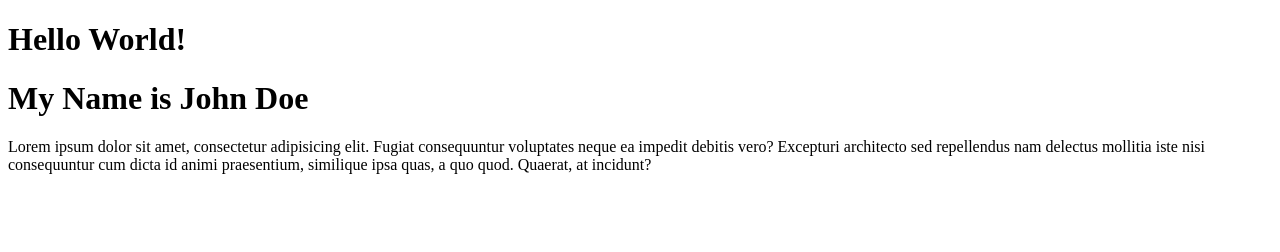
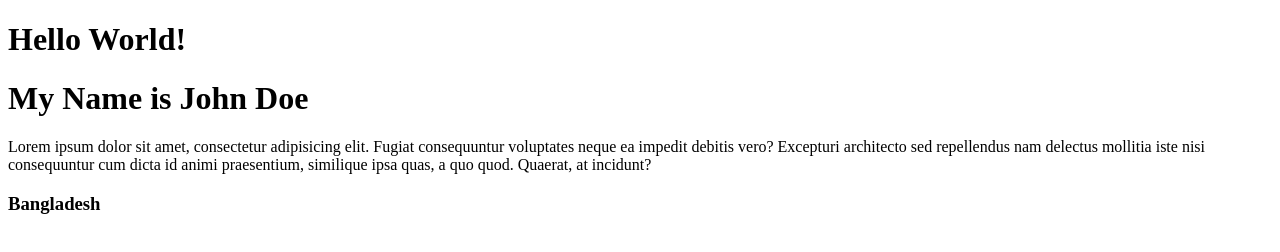
Before and after one commit to SohanurR33/Web_Project, a plain HTML site: page index.html in a window 1280 px wide. Drawn offline with Linux system fonts and the light colour scheme.

Commit message:
Third changes made

```diff
--- a/index.html
+++ b/index.html
@@ -12,6 +12,6 @@
     <div>
         <p>Lorem ipsum dolor sit amet, consectetur adipisicing elit. Fugiat consequuntur voluptates neque ea impedit debitis vero? Excepturi architecto sed repellendus nam delectus mollitia iste nisi consequuntur cum dicta id animi praesentium, similique ipsa quas, a quo quod. Quaerat, at incidunt?
         </p>
-    </div>
+        <h3>Bangladesh</h3>
 </body>
 </html>
```
